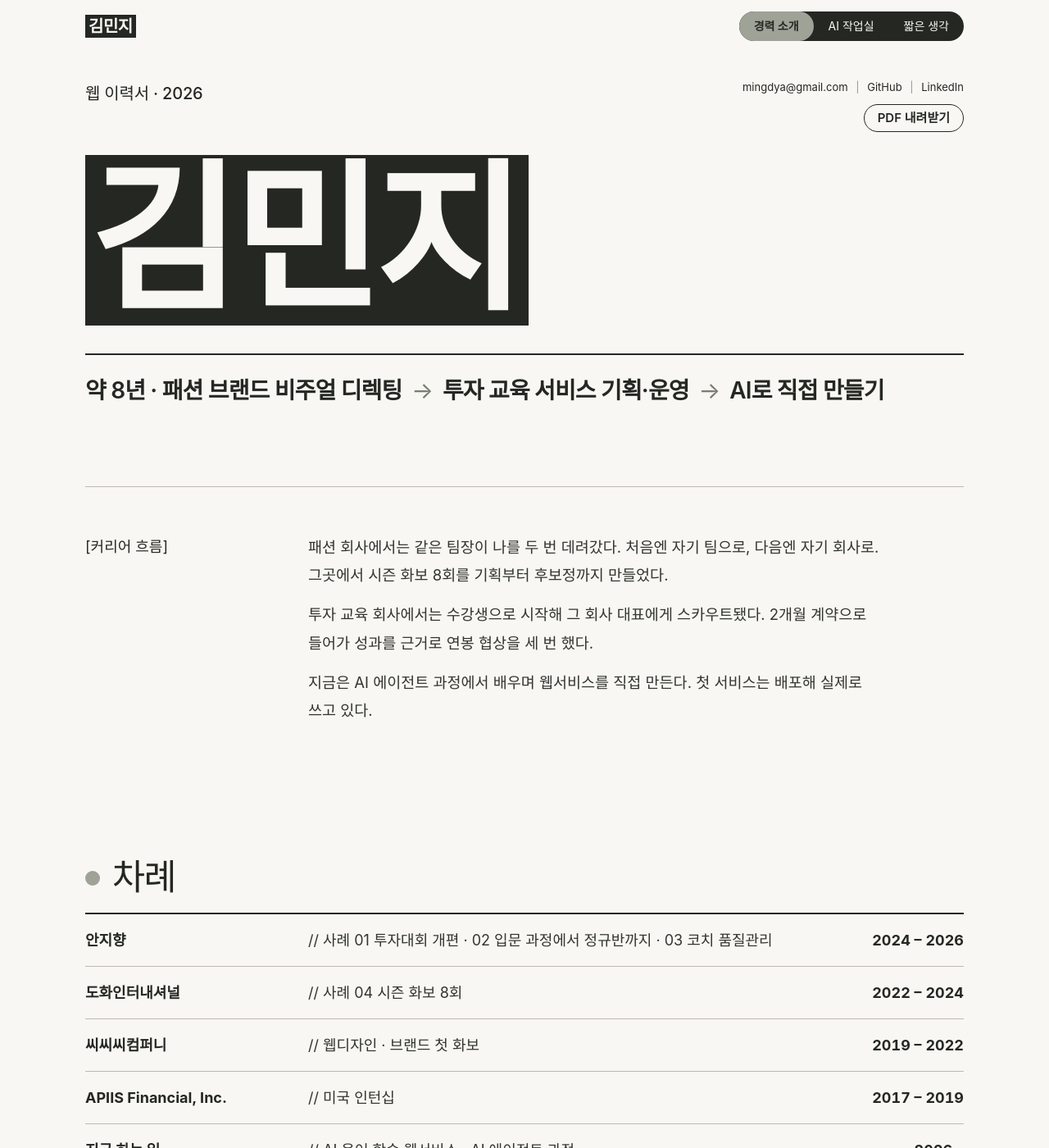
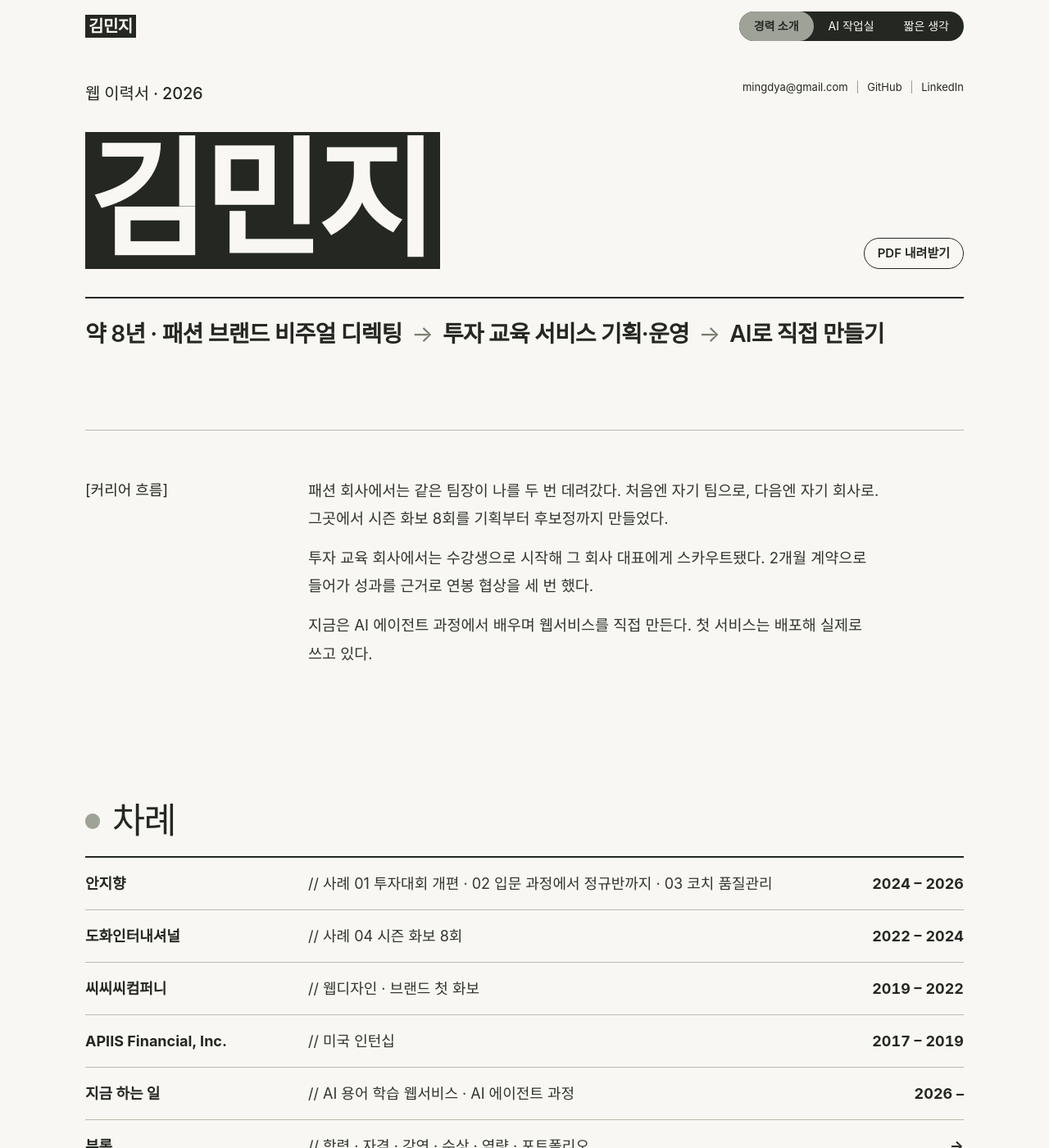
Before and after one commit to k-im-rose/k-im-rose.github.io, a Jekyll site: the page built from index.html, in a window 1280 px wide and 1400 px high. Shown: the whole window at 82% size. Built offline with Jekyll 4.4.1, drawn with Linux system fonts in a browser that asks for light colours; some web fonts are replaced.

Commit message:
홈페이지 표지: PDF 버튼을 이름 줄 아래쪽에 맞추고 이름 크기 20% 축소
Co-Authored-By: Claude Haiku 5.5 <noreply@anthropic.com>

```diff
--- a/assets/css/cv.css
+++ b/assets/css/cv.css
@@ -48,12 +48,13 @@ b { font-weight: 700; color: var(--ink); }
 .contact-line span { margin: 0 6px; opacity: .5; }
 .contact a { text-decoration: none; }
 .contact a:hover { text-decoration: underline; }
-.contact .pdf { display: inline-block; margin-top: 10px; padding: 4px 16px; border: 1px solid var(--ink); border-radius: 999px; font-size: 15px; font-weight: 600; }
-.contact .pdf:hover { background: var(--ink); color: var(--paper); text-decoration: none; }
+.name-row { display: flex; justify-content: space-between; align-items: flex-end; gap: 24px; }
+.cover-pdf { flex: none; margin-bottom: 0; padding: 4px 16px; border: 1px solid var(--ink); border-radius: 999px; font-size: 15px; font-weight: 600; text-decoration: none; white-space: nowrap; color: var(--ink); }
+.cover-pdf:hover { background: var(--ink); color: var(--paper); text-decoration: none; }
 
 .name {
   margin: 28px 0 0; font-family: var(--display); font-weight: 900; color: var(--ink);
-  font-size: clamp(99px, 15.3vw, 205px); line-height: .92;   /* 10% 줄임 */ letter-spacing: -0.03em;
+  font-size: clamp(79px, 12.24vw, 164px); line-height: .92;   /* 20% 줄임 */ letter-spacing: -0.03em;
 }
 .flow {
   margin: 34px 0 0; padding-top: 22px; border-top: 2px solid var(--ink);
@@ -159,7 +160,9 @@ a.row:hover, a.row:hover b, a.row:hover span { color: #fff; }
   .contact { text-align: left; font-size: 15px; }
   .contact-line { font-size: 12px; }
   .kicker { font-size: 17px; }
-  .name { font-size: clamp(79px, 24.3vw, 126px); margin-top: 18px; }
+  .name { font-size: clamp(63px, 19.44vw, 101px); margin-top: 18px; }
+  .name-row { display: block; }
+  .cover-pdf { display: table; margin: 14px 0 0 auto; }
   .flow { font-size: 19px; margin-top: 24px; }
   .hook-line { font-size: 25px; }
   .hook-pick { font-size: 14px; }
@@ -187,7 +190,7 @@ a.row:hover, a.row:hover b, a.row:hover span { color: #fff; }
   :root { --fs-body: 10.5pt; --lh-body: 1.65; --fs-meta: 9.5pt; --gap: 18px; }
   body { background: #fff; }
   .sheet { padding: 0; max-width: none; }
-  .hook-pick, .contact .pdf, .toc, .foot a, .see em, .todo { display: none; }
+  .hook-pick, .cover-pdf, .toc, .foot a, .see em, .todo { display: none; }
   .name { font-size: 64pt; }
   .flow { font-size: 14pt; }
   .hook-line { font-size: 17pt; }
--- a/index.html
+++ b/index.html
@@ -12,11 +12,13 @@ title: 김민지 — 웹 이력서
     <p class="kicker">웹 이력서 · 2026</p>
     <div class="contact">
       <p class="contact-line"><a href="mailto:mingdya@gmail.com">mingdya@gmail.com</a> <span>|</span> <a href="https://github.com/k-im-rose">GitHub</a> <span>|</span> <a href="https://www.linkedin.com/in/%EB%AF%BC%EC%A7%80-%EA%B9%80-00b266450/" target="_blank" rel="noopener">LinkedIn</a></p>
-      <p><a class="pdf" href="{{ '/assets/files/resume.pdf' | relative_url }}" download="김민지_이력서.pdf">PDF 내려받기</a></p>
     </div>
   </div>
 
-  <h1 class="name"><span>김민지</span></h1>
+  <div class="name-row">
+    <h1 class="name"><span>김민지</span></h1>
+    <a class="cover-pdf" href="{{ '/assets/files/resume.pdf' | relative_url }}" download="김민지_이력서.pdf">PDF 내려받기</a>
+  </div>
 
   <p class="flow">약 8년 · 패션 브랜드 비주얼 디렉팅 <span>→</span> 투자 교육 서비스 기획·운영 <span>→</span> AI로 직접 만들기</p>
 </header>
```
